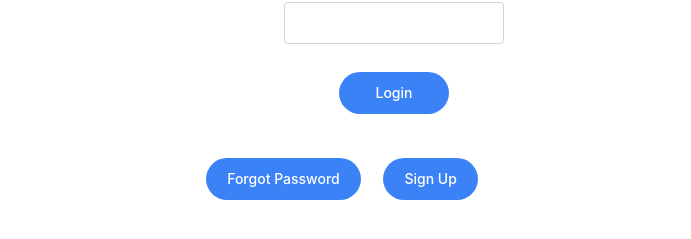
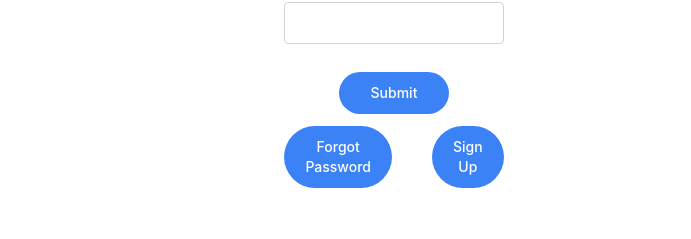
Before and after one commit to rightalign-io/next_blog, a React (Vite) app: page /login in a window 1280 px wide. Shown: the part 515-754 px from the top of the page, without its empty margins (294-985 px from the left). Built offline with nearby package versions, Linux system fonts and the light colour scheme; no server answers.

Commit message:
change layout for the buttons

```diff
--- a/src/Pages/Credentials.tsx
+++ b/src/Pages/Credentials.tsx
@@ -41,10 +41,10 @@ const Credentials = (props: credentialsProps) => {
     {
       credential.signUp && <> <SignUp {...credential} stateChange={setCredential} /></>
     }
-    <span className="flex flex-col w-5/6 md:flex-row md:justify-around md:w-1/2 ">
+    {/* <span className="flex flex-col w-5/6 md:flex-row md:justify-around md:w-1/2 ">
       <button onClick={ (event) => {event.preventDefault(); setCredential({ login: false, forgot: true, signUp: false, })}} className="w-fit text-xs text-white bg-blue-500 hover:bg-blue-800 focus:outline-none focus:ring-4 focus:ring-blue-300 font-medium rounded-full text-sm px-5 py-2.5 text-center mr-2 mb-2 dark:bg-blue-600 dark:hover:bg-blue-700 dark:focus:ring-blue-800  hover:text-green-400  mt-3">Forgot Password </button>
       <button onClick={(event) => {event.preventDefault(); setCredential({ login: false, forgot: false, signUp: true, })}} className="w-fit text-xs text-white bg-blue-500 hover:bg-blue-800 focus:outline-none focus:ring-4 focus:ring-blue-300 font-medium rounded-full text-sm px-5 py-2.5 text-center mr-2 mb-2 dark:bg-blue-600 dark:hover:bg-blue-700 dark:focus:ring-blue-800 hover:text-green-400 mt-3">Sign Up</button>
-    </span>
+    </span> */}
   </div>
 </section>
 };
--- a/src/components/Login.tsx
+++ b/src/components/Login.tsx
@@ -73,8 +73,17 @@ const Login = (credential: credState) => {
 
                   <button type="submit" disabled={isSubmitting}
                     className="w-full md:w-1/2 mx-auto py-2 px-6 text-xs text-white bg-blue-500 hover:bg-blue-800 focus:outline-none focus:ring-4 focus:ring-blue-300 font-medium rounded-full text-sm px-5 py-2.5 text-center dark:bg-blue-600 dark:hover:bg-blue-700 dark:focus:ring-blue-800  hover:text-green-400  mt-3">
-                      Login
+                      Submit
                   </button>
+
+                  <span className="md:flex justiify-between gap-10">
+                    <button onClick={ (event) => {event.preventDefault(); credential.stateChange({ login: false, forgot: true, signUp: false, })}} className="w-full md:w-1/2 place-self-center text-xs text-white bg-blue-500 focus:outline-none focus:ring-4 focus:ring-blue-300 font-medium rounded-full text-sm px-5 py-2.5 text-center mb-2 dark:bg-blue-600 dark:hover:bg-blue-700 dark:focus:ring-blue-800 mt-3">
+                        Forgot Password
+                    </button>
+                    <button onClick={(event) => {event.preventDefault(); credential.stateChange({ login: false, forgot: false, signUp: true, })}} className="w-full md:w-1/2 place-self-center text-xs text-white bg-blue-500 focus:outline-none focus:ring-4 focus:ring-blue-300 font-medium rounded-full text-sm px-5 py-2.5 text-center mb-2 dark:bg-blue-600 dark:hover:bg-blue-700 dark:focus:ring-blue-800 mt-3">
+                        Sign Up
+                    </button>
+                </span>
               </div>
               { error.message != '' &&
                 <div className="bg-red-100 border border-red-400 text-red-700 px-4 py-3 rounded relative" role="alert">
--- a/src/components/SignUp.tsx
+++ b/src/components/SignUp.tsx
@@ -90,7 +90,15 @@ const SignUp = (credential: credState) => {
                 </div>
 
                 <button type="submit" disabled={isSubmitting}
-                className="w-1/2 mx-auto text-white bg-indigo-500 border-0 py-2 px-6 focus:outline-none hover:bg-indigo-600 rounded text-lg">Sign Up </button>
+                className="w-full text-xs text-white bg-blue-500 focus:outline-none focus:ring-4 focus:ring-blue-300 font-medium rounded-full text-sm px-5 py-2.5 md:w-1/2 place-self-center text-center mb-2 dark:bg-blue-600 dark:hover:bg-blue-700 dark:focus:ring-blue-800 mt-3">Submit </button>
+                <span className="md:flex justiify-between gap-10">
+                    <button onClick={ (event) => {event.preventDefault(); credential.stateChange({ login: false, forgot: true, signUp: false, })}} className="w-full md:w-1/2 place-self-center text-xs text-white bg-blue-500 focus:outline-none focus:ring-4 focus:ring-blue-300 font-medium rounded-full text-sm px-5 py-2.5 text-center mb-2 dark:bg-blue-600 dark:hover:bg-blue-700 dark:focus:ring-blue-800 mt-3">
+                        Forgot Password
+                    </button>
+                    <button onClick={(event) => {event.preventDefault(); credential.stateChange({ login: true, forgot: false, signUp: false, })}} className="w-full md:w-1/2 place-self-center text-xs text-white bg-blue-500 focus:outline-none focus:ring-4 focus:ring-blue-300 font-medium rounded-full text-sm px-5 py-2.5 text-center mb-2 dark:bg-blue-600 dark:hover:bg-blue-700 dark:focus:ring-blue-800 mt-3">
+                        Sign In
+                    </button>
+                </span>
 
             </div>
             { error.message != '' &&
```
